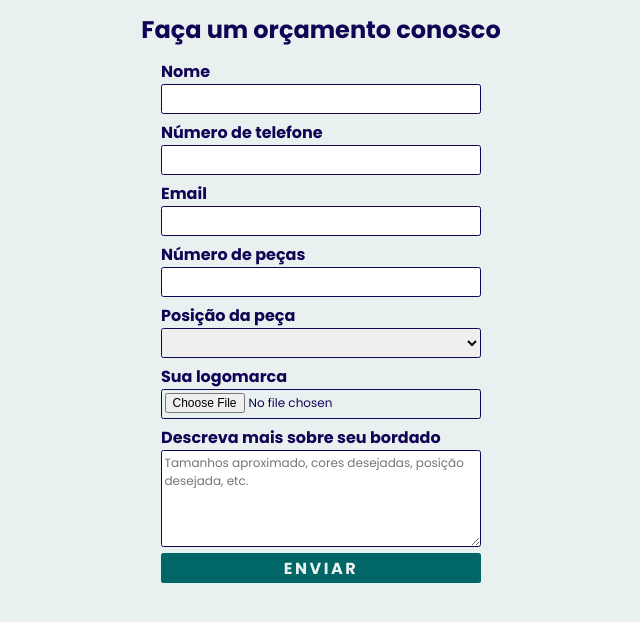
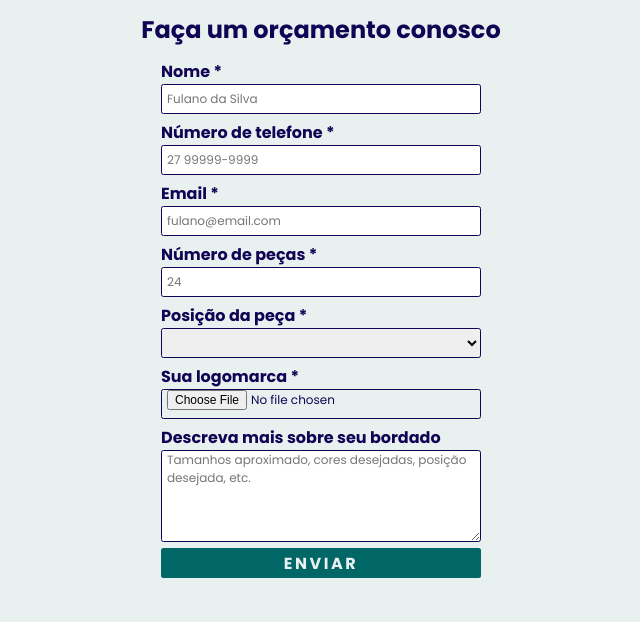
Before and after one commit to Wallace027Dev/ofc-site, a React (Create React App) app: page /contact-us in a window 1280 px wide. Shown: the top 622 px of the page, without its empty margins (319-959 px from the left). Built offline with nearby package versions, Linux system fonts and the light colour scheme.

Commit message:
feat: initializing useState on form

```diff
--- a/src/pages/ContactUs/index.js
+++ b/src/pages/ContactUs/index.js
@@ -1,19 +1,69 @@
+import { useState } from "react";
 import Container, { Form } from "./styles";
 
 export default function ContactUs() {
+  const [name, setName] = useState("");
+  const [telNumber, setTelNumber] = useState("");
+  const [email, setEmail] = useState("");
+  const [piecesQuantity, setPiecesQuantity] = useState("");
+  const [location, setLocation] = useState("");
+  const [photoFile, setPhotoFile] = useState("");
+  const [message, setMessage] = useState("");
+
+  function sendEmail(e) {
+    e.preventDefault();
+
+    if (!(name, telNumber, email, piecesQuantity, location, photoFile)) {
+      alert("preencha os campos obrigatórios");
+      return;
+    }
+  }
+
   return (
     <Container>
       <h1>Faça um orçamento conosco</h1>
-      <Form>
-        <label htmlFor="fname">Nome</label>
-        <input type="text" name="fname" id="fname" />
-        <label htmlFor="number">Número de telefone</label>
-        <input type="tel" name="number" id="number" />
-        <label htmlFor="fmail">Email</label>
-        <input type="email" name="fmail" id="fmail" />
-        <label htmlFor="pieces-quantity">Número de peças</label>
-        <input type="number" name="pieces-quatity" id="pieces-quatity" />
-        <label htmlFor="location">Posição da peça</label>
+      <Form onSubmit={sendEmail}>
+        <label htmlFor="fname">Nome *</label>
+        <input
+          name="fname"
+          id="fname"
+          type="text"
+          value={name}
+          placeholder="Fulano da Silva"
+          onChange={(e) => setName(e.target.value)}
+        />
+
+        <label htmlFor="tel-number">Número de telefone *</label>
+        <input
+          name="tel-number"
+          id="telnumber"
+          type="tel"
+          value={telNumber}
+          placeholder="27 99999-9999"
+          onChange={(e) => setTelNumber(e.target.value)}
+        />
+
+        <label htmlFor="fmail">Email *</label>
+        <input
+          name="fmail"
+          id="fmail"
+          type="email"
+          value={email}
+          placeholder="fulano@email.com"
+          onChange={(e) => setEmail(e.target.value)}
+        />
+
+        <label htmlFor="pieces-quantity">Número de peças *</label>
+        <input
+          name="pieces-quatity"
+          id="pieces-quatity"
+          type="number"
+          value={piecesQuantity}
+          placeholder="24"
+          onChange={(e) => setPiecesQuantity(e.target.value)}
+        />
+
+        <label htmlFor="location">Posição da peça *</label>
         <select name="location" id="location">
           <option value="" disabled selected></option>
           <option value="peito-padrao">Peito Esquerdo</option>
@@ -23,8 +73,10 @@ export default function ContactUs() {
           <option value="perna-bermuda">Perna de Bermuda</option>
           <option value="outro">Outras opções</option>
         </select>
-        <label htmlFor="photo-file">Sua logomarca</label>
+
+        <label htmlFor="photo-file">Sua logomarca *</label>
         <input type="file" name="photo-file" id="photo-file" />
+
         <label htmlFor="fmessage">Descreva mais sobre seu bordado</label>
         <textarea
           name="fmessage"
@@ -33,7 +85,8 @@ export default function ContactUs() {
           rows="5"
           placeholder="Tamanhos aproximado, cores desejadas, posição desejada, etc."
         />
-        <button type="submit">ENVIAR</button>
+
+        <button>ENVIAR</button>
       </Form>
     </Container>
   );
--- a/src/pages/ContactUs/styles.js
+++ b/src/pages/ContactUs/styles.js
@@ -28,7 +28,7 @@ export const Form = styled.form`
   select,
   textarea,
   option {
-    padding: 0.25rem;
+    padding: 0 0.5rem;
     border: 1px solid var(--tertiary);
     border-radius: 0.25rem;
     font-size: 1.2rem;
```
